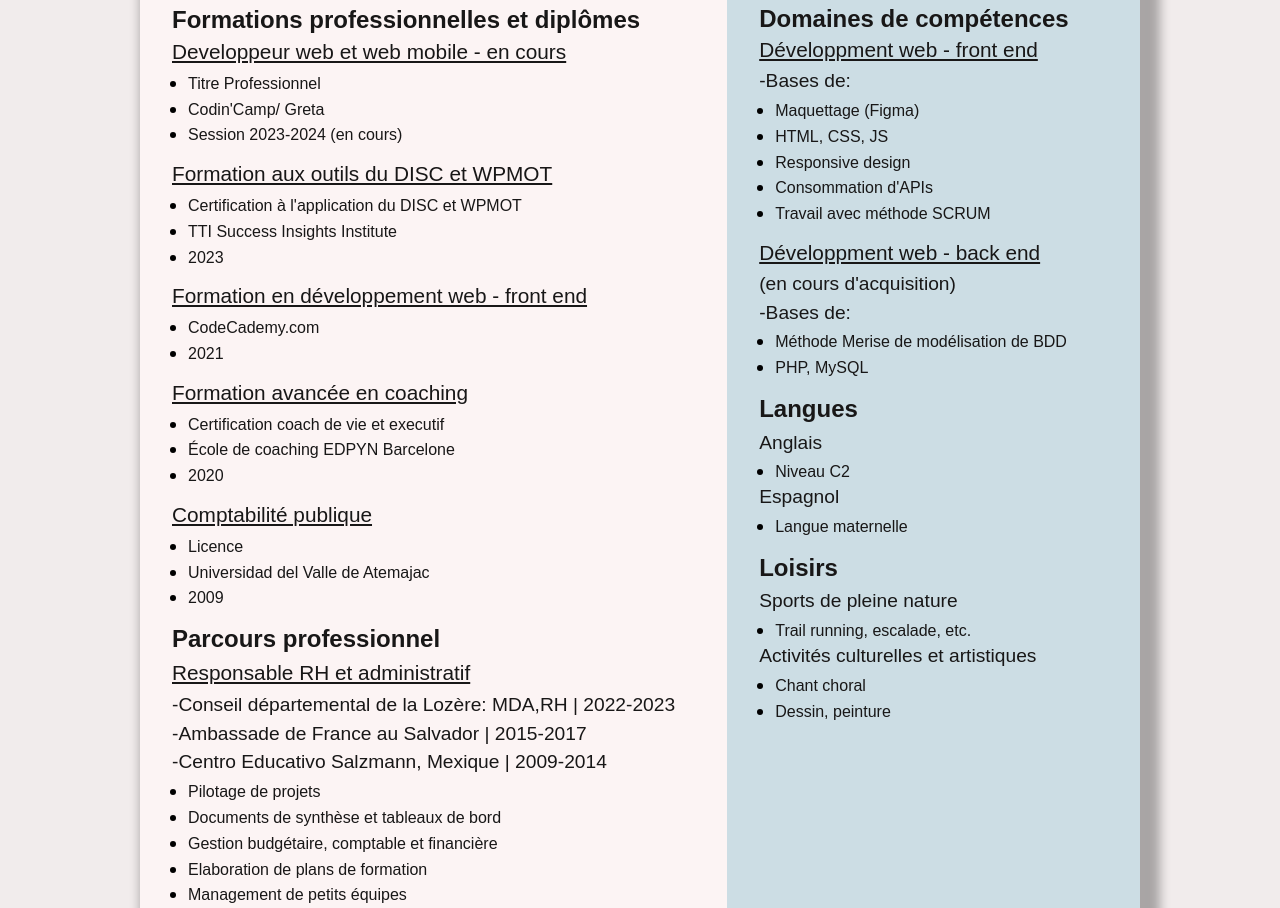
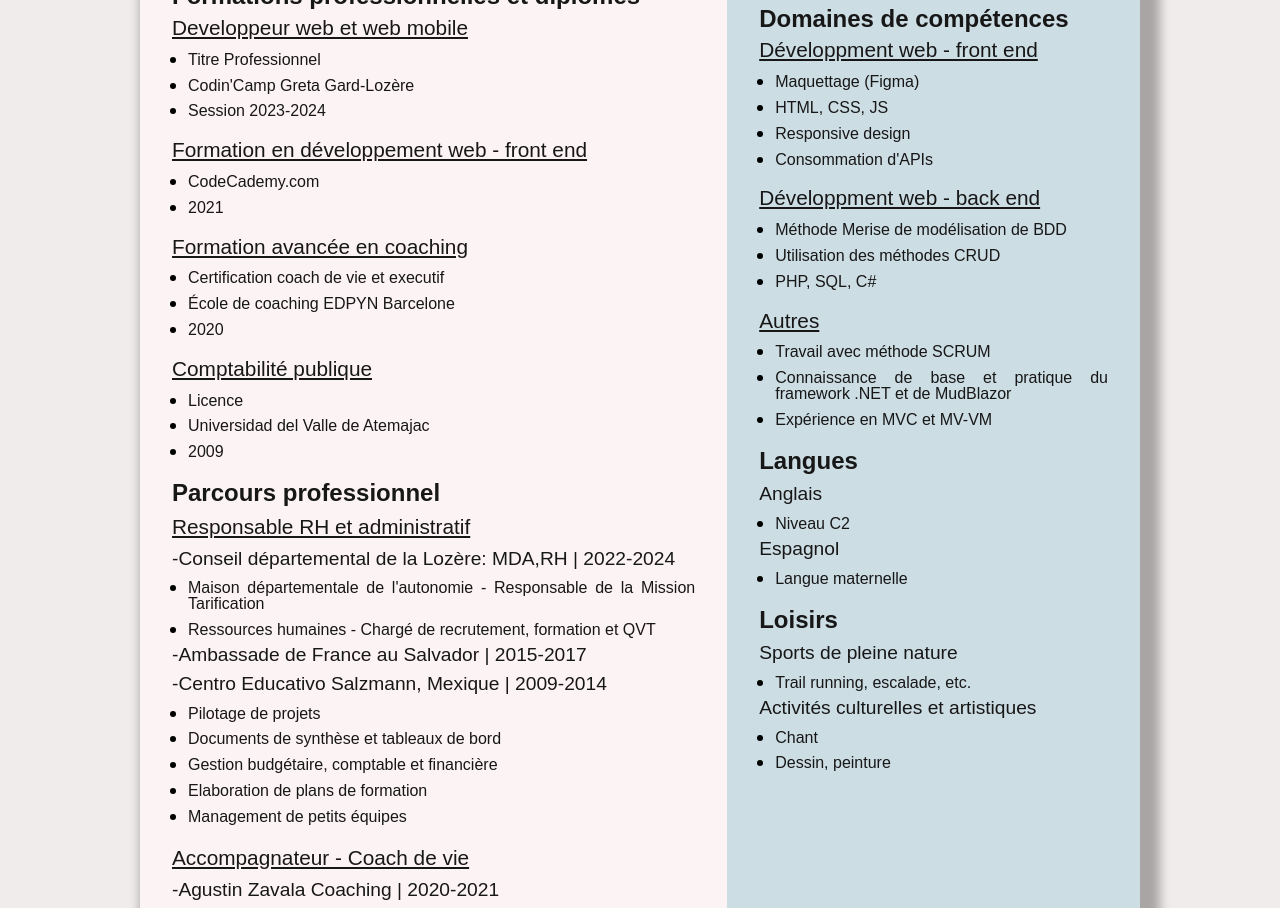
Before and after one commit to agustinZavalaAguilar/cv2_responsive, a plain HTML site: page index.html in a window 1280 px wide. Shown: the part 536-1444 px from the top of the page. Drawn offline with Linux system fonts and the light colour scheme; a small style sheet from the web is missing.

Commit message:
MAJ candidature Arche

```diff
--- a/index.html
+++ b/index.html
@@ -28,34 +28,21 @@
             <div class="info-card">
                 <h2>A propos</h2>
                 <p class="a_propos">
-                    Passionné par le domaine du développement web,
-                    je suis à la recherche d'un <strong>stage</strong>  non rémunéré
-                    de deux mois dans le cadre de ma formation en développement
-                    web - web mobile.<br>
-                    Curieux, déterminé et rigoureux,
-                    j'apprécie l'apprentissage de nouvelles technologies
-                    et la création de code de qualité. Mes valeurs
-                    professionnelles gravitent autour de l'amélioration
-                    continue, de la flexibilité et de la performance.
+                    Passionné par le domaine du développement applicatif je suis curieux, déterminé
+                    et rigoureux. J'apprécie l'apprentissage de nouvelles technologies et la création
+                    de code de qualité. Mes valeurs professionnelles gravitent autour de
+                    l'amélioration continue, de la flexibilité et de la performance.
                 </p>
             </div>
 
             <!-------------Formations pro, diplomes-------------------------------------->
             <div class="info-card">
                 <h2>Formations professionnelles et diplômes</h2>
-                <h3>Developpeur web et web mobile - en cours</h3>
+                <h3>Developpeur web et web mobile</h3>
                 <ul class="bullets">
                     <li><p>Titre Professionnel</p></li>
-                    <li><p>Codin'Camp/ Greta</p></li>
-                    <li><p>Session 2023-2024 (en cours)</p></li>
-                </ul>
-            </div>
-            <div class="info-card">
-                <h3>Formation aux outils du DISC et WPMOT</h3>
-                <ul class="bullets">
-                    <li><p>Certification à l'application du DISC et WPMOT</p></li>
-                    <li><p>TTI Success Insights Institute</p></li>
-                    <li><p>2023</p></li>
+                    <li><p>Codin'Camp Greta Gard-Lozère</p></li>
+                    <li><p>Session 2023-2024</p></li>
                 </ul>
             </div>
             <div class="info-card">
@@ -86,7 +73,15 @@
             <!----------------Comptable, administrateur-------------------------------->
                 <ul>
                     <li><h3>Responsable RH et administratif</h3></li>
-                    <li><p>-Conseil départemental de la Lozère: MDA,RH | 2022-2023</p></li>
+                    <li><p>-Conseil départemental de la Lozère: MDA,RH | 2022-2024</p></li>
+                </ul>
+                <ul>
+                    <ul class="bullets">
+                        <li><p>Maison départementale de l'autonomie - Responsable de la Mission Tarification</p></li>
+                        <li><p>Ressources humaines - Chargé de recrutement, formation et QVT</p></li>
+                    </ul>
+                </ul>
+                <ul>
                     <li><p>-Ambassade de France au Salvador | 2015-2017</p></li>
                     <li><p>-Centro Educativo Salzmann, Mexique | 2009-2014</p></li>
                 </ul>
@@ -102,7 +97,7 @@
             <div class="info-card">
                 <ul>
                     <li><h3>Accompagnateur - Coach de vie</h3></li>
-                    <li><p>-Agustin Zavala Coaching | Depuis 2020</p></li>
+                    <li><p>-Agustin Zavala Coaching | 2020-2021</p></li>
                 </ul>
                 <ul class="bullets">
                     <li><p>Méthodes d'accompagnement au développent de projets</p></li>
@@ -115,7 +110,7 @@
             <div class="info-card">
                 <ul>
                     <li><h3>Formateur, enseignant</h3></li>
-                    <li><p>-Indépendant | Depuis 2016</p></li>
+                    <li><p>-Indépendant | Prestations ponctuelles entre 2016 et 2021</p></li>
                     <li><p>-Centro Educativo Salzmann | 2006 - 2007</p></li>
                 </ul>
                 <ul class="bullets">
@@ -158,22 +153,27 @@
             <div class="info-card">
                 <h2>Domaines de compétences</h2>
                 <h3>Développment web - front end</h3>
-                <p>-Bases de:</p>
                 <ul class="bullets">
                     <li><p>Maquettage (Figma)</p></li>
                     <li><p>HTML, CSS, JS</p></li>
                     <li><p>Responsive design</p></li>
                     <li><p>Consommation d'APIs</p></li>
-                    <li><p>Travail avec méthode SCRUM</p></li>
                 </ul>
             </div>
             <div class="info-card">
                 <h3>Développment web - back end</h3>
-                <p> (en cours d'acquisition)</p>
-                <p>-Bases de:</p>
                 <ul class="bullets">
                     <li><p>Méthode Merise de modélisation de BDD</p></li>
-                    <li><p>PHP, MySQL</p></li>
+                    <li><p>Utilisation des méthodes CRUD</p></li>
+                    <li><p>PHP, SQL, C#</p></li>
+                </ul>
+            </div>
+            <div class="info-card">
+                <h3>Autres</h3>
+                <ul class="bullets">
+                    <li><p>Travail avec méthode SCRUM</p></li>
+                    <li><p>Connaissance de base et pratique du framework .NET et de MudBlazor</p></li>
+                    <li><p>Expérience en MVC et MV-VM</p></li>
                 </ul>
             </div>
             <!-----------------------Langues--------------------------->
@@ -200,7 +200,7 @@
                 </ul>
                 <p>Activités culturelles et artistiques</p>
                 <ul class="bullets">
-                    <li><p>Chant choral</p></li>
+                    <li><p>Chant </p></li>
                     <li><p>Dessin, peinture</p></li>
                 </ul>
             </div>
```
